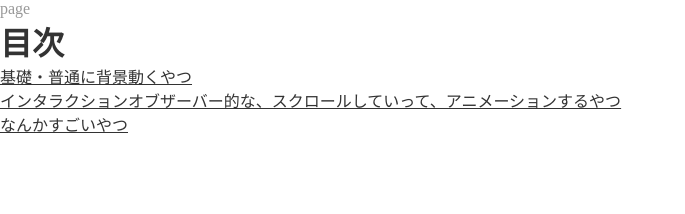
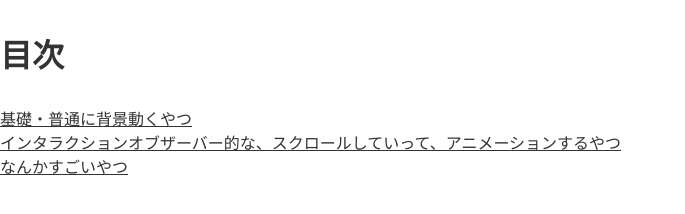
Before and after one commit to kapibara99/learn_parallax, a website built with Vite: page parallax/src/_pages/index.html in a window 1280 px wide. Shown: the whole page, without its empty margins (0-685 px from the left). Built offline with nearby package versions, Linux system fonts and the light colour scheme.

Commit message:
fixed common path

```diff
--- a/parallax/src/_pages/common/common.scss
+++ b/parallax/src/_pages/_common/common.scss
@@ -26,3 +26,6 @@ body{
 .index{
   text-decoration: underline;
 }
+h1{
+  margin: 30px 0;
+}
--- a/parallax/src/_pages/_template/main.ts
+++ b/parallax/src/_pages/_template/main.ts
@@ -1,6 +1,6 @@
 
 // styles
-import "../common/common.scss";
+import "../_common/common.scss";
 import "./main.scss";
 
 // free area
--- a/parallax/src/_pages/background/main.ts
+++ b/parallax/src/_pages/background/main.ts
@@ -1,6 +1,6 @@
 
 // styles
-import "../common/common.scss";
+import "../_common/common.scss";
 import "./main.scss";
 
 // free area
--- a/parallax/src/_pages/great/main.ts
+++ b/parallax/src/_pages/great/main.ts
@@ -1,6 +1,6 @@
 
 // styles
-import "../common/common.scss";
+import "../_common/common.scss";
 import "./main.scss";
 
 // free area
--- a/parallax/src/_pages/index.html
+++ b/parallax/src/_pages/index.html
@@ -6,7 +6,6 @@
     <title>Vite App</title>
   </head>
   <body>
-    <a href="./test.html">page</a>
     <h1>目次</h1>
     <ul class="index">
       <li><a href="./background/">基礎・普通に背景動くやつ</a></li>
--- a/parallax/src/_pages/main.ts
+++ b/parallax/src/_pages/main.ts
@@ -1,3 +1,3 @@
 
-import "./common/common.scss";
+import "./_common/common.scss";
 import "./main.scss";
--- a/parallax/src/_pages/scroll/main.ts
+++ b/parallax/src/_pages/scroll/main.ts
@@ -1,6 +1,6 @@
 
 // styles
-import "../common/common.scss";
+import "../_common/common.scss";
 import "./main.scss";
 
 // free area
```
